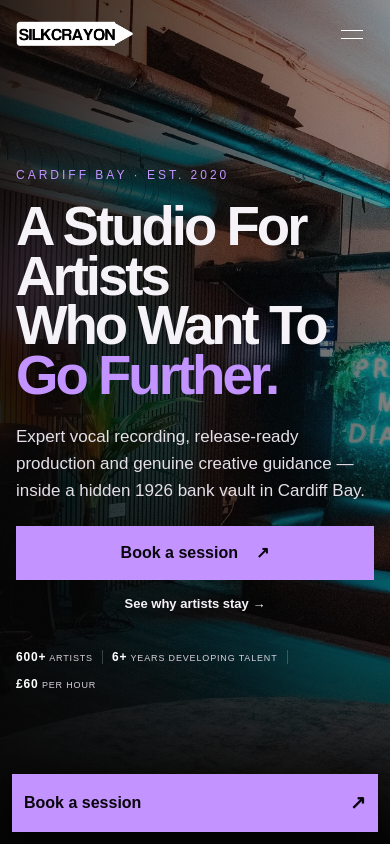
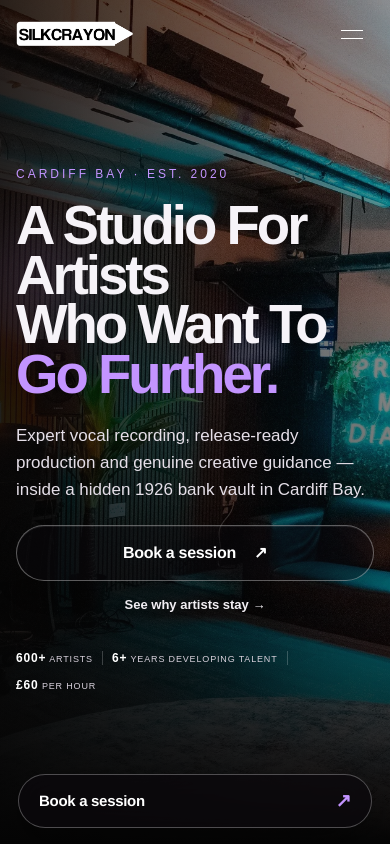
Before and after one commit to silkfutures/silkcrayon-studio, a Next.js app: page / in a window 390 px wide. Shown: the top 844 px of the page. Built offline with nearby package versions, Linux system fonts and the light colour scheme; no server answers.

Commit message:
Add files via upload

```diff
--- a/app/globals.css
+++ b/app/globals.css
@@ -88,3 +88,125 @@ html.navLocked,body.navLocked{overflow:hidden;overscroll-behavior:none}
   .mobileBookBar{z-index:60}
   .navLocked .mobileBookBar{display:none}
 }
+
+/* V13.2 — conversion polish */
+
+/* Cleaner booking CTAs: glass, rounded, white typography rather than purple blocks */
+.marketingSite .button.primary,
+.marketingSite .navCta,
+.marketingSite .mobileBookBar{
+  color:#fff;
+  background:rgba(12,10,14,.38);
+  border:1px solid rgba(255,255,255,.34);
+  border-radius:999px;
+  font-family:"Helvetica Neue",Helvetica,Arial,sans-serif;
+  font-weight:700;
+  letter-spacing:-.02em;
+  backdrop-filter:blur(14px) saturate(125%);
+  -webkit-backdrop-filter:blur(14px) saturate(125%);
+  box-shadow:inset 0 1px 0 rgba(255,255,255,.08),0 8px 30px rgba(0,0,0,.12);
+  transition:background .25s ease,border-color .25s ease,transform .25s ease,box-shadow .25s ease;
+}
+.marketingSite .button.primary:hover,
+.marketingSite .navCta:hover{
+  color:#fff;
+  background:rgba(195,148,255,.18);
+  border-color:rgba(195,148,255,.72);
+  transform:translateY(-1px);
+  box-shadow:0 10px 34px rgba(0,0,0,.22);
+}
+.marketingSite .heroActions .button.primary{padding:15px 24px}
+.marketingSite .finalCta .button.primary{padding:17px 26px}
+
+/* Services: finish the section intentionally instead of leaving a floating right-aligned line */
+.servicesV12{padding-bottom:82px}
+.serviceCta{
+  display:flex;
+  align-items:center;
+  justify-content:space-between;
+  gap:28px;
+  margin-top:0;
+  padding:28px 0 0;
+  border-top:0;
+  color:var(--muted);
+}
+.serviceCta>div span{
+  display:block;
+  color:#fff;
+  font-size:15px;
+  font-weight:700;
+}
+.serviceCta>div p{
+  margin:4px 0 0;
+  color:#827b87;
+  font-size:13px;
+}
+.serviceCta .softPill{
+  flex:0 0 auto;
+  display:inline-flex;
+  align-items:center;
+  gap:14px;
+  padding:11px 17px;
+  border:1px solid rgba(255,255,255,.22);
+  border-radius:999px;
+  color:#fff;
+  background:rgba(255,255,255,.025);
+  font-weight:700;
+  font-size:13px;
+  transition:.25s ease;
+}
+.serviceCta .softPill:hover{
+  border-color:rgba(195,148,255,.65);
+  background:rgba(195,148,255,.09);
+}
+.serviceCta .softPill span{color:var(--accent)}
+
+/* Spotify + Instagram */
+.listenStack{display:flex;flex-direction:column;gap:14px}
+.spotifyShell{overflow:hidden}
+.spotifyShell iframe{display:block}
+.instagramLink{
+  display:flex;
+  justify-content:space-between;
+  align-items:center;
+  gap:20px;
+  padding:14px 3px;
+  border-bottom:1px solid #302b35;
+  color:#bdb6c1;
+  font-size:12px;
+}
+.instagramLink strong{
+  color:#fff;
+  font-size:13px;
+  font-weight:700;
+}
+.instagramLink:hover strong{color:var(--accent)}
+
+/* Mobile persistent CTA now reads as a floating glass control rather than a banner */
+@media(max-width:700px){
+  .marketingSite .mobileBookBar{
+    left:18px;
+    right:18px;
+    bottom:max(16px,env(safe-area-inset-bottom));
+    height:54px;
+    padding:0 20px;
+    background:rgba(11,9,13,.76);
+    border-color:rgba(255,255,255,.28);
+    box-shadow:0 16px 45px rgba(0,0,0,.46);
+    font-size:15px;
+  }
+  .marketingSite .mobileBookBar span{color:var(--accent)}
+  .serviceCta{
+    align-items:flex-start;
+    flex-direction:row;
+    gap:18px;
+    padding-top:22px;
+  }
+  .serviceCta>div{max-width:60%}
+  .serviceCta .softPill{white-space:nowrap}
+  .spotifyShell iframe{height:380px!important}
+}
+@media(max-width:480px){
+  .serviceCta{flex-direction:column}
+  .serviceCta>div{max-width:none}
+}
--- a/app/page.js
+++ b/app/page.js
@@ -45,7 +45,7 @@ export default function Home(){
     <section id="services" className="section servicesV12"><div className="container">
       <Reveal><div className="sectionHeading serviceHeading"><div><p className="eyebrow">Services</p><h2>Come in with an idea.<br/>Leave with a record.</h2></div><p>Start with the session you need now. Stay for everything that comes next.</p></div></Reveal>
       <div className="serviceList">{services.map((s,i)=><Reveal key={s.title} delay={i*60}><article className={`serviceRow ${s.featured?'featured':''}`}><span className="serviceNumber">{s.n}</span><div><h3>{s.title}</h3><p>{s.copy}</p></div><div className="serviceMeta"><strong>{s.meta}</strong>{s.href?<Link href={s.href}>Book →</Link>:<a href="mailto:info@silkcrayon.com">Enquire →</a>}</div></article></Reveal>)}</div>
-      <Reveal><div className="serviceCta"><p>Not sure what to book?</p><Link href="/booking">Start with a recording session →</Link></div></Reveal>
+      <Reveal><div className="serviceCta"><div><span>Not sure what to book?</span><p>Most artists start with a vocal recording session.</p></div><Link className="softPill" href="/booking?service=vocal-recording">Start here <span>↗</span></Link></div></Reveal>
     </div></section>
 
     <section className="section sessionJourney"><div className="container">
@@ -65,7 +65,7 @@ export default function Home(){
 
     <section id="work" className="section workV12"><div className="container workGrid">
       <Reveal><div><p className="eyebrow">Made at Silkcrayon</p><h2>Hear the room,<br/>not the sales pitch.</h2><p className="muted">Music recorded and developed through Silkcrayon. Real artists, real sessions, real releases.</p></div></Reveal>
-      <Reveal delay={120}><div className="spotifyShell"><iframe style={{borderRadius:'12px'}} src="https://open.spotify.com/embed/playlist/1ZN4MdRbSbvCxsKLjeBiM6?utm_source=generator&theme=0" width="100%" height="352" frameBorder="0" allowFullScreen="" allow="autoplay; clipboard-write; encrypted-media; fullscreen; picture-in-picture" loading="lazy" title="Recorded at Silkcrayon playlist"></iframe></div></Reveal>
+      <Reveal delay={120}><div className="listenStack"><div className="spotifyShell"><iframe style={{borderRadius:'12px'}} src="https://open.spotify.com/embed/playlist/5IuKX22eXsbJFApMV3c74z?utm_source=generator&theme=0" width="100%" height="380" frameBorder="0" allowFullScreen="" allow="autoplay; clipboard-write; encrypted-media; fullscreen; picture-in-picture" loading="lazy" title="Recorded at Silkcrayon playlist"></iframe></div><a className="instagramLink" href="https://instagram.com/silkcrayon" target="_blank" rel="noreferrer"><span>Follow the studio</span><strong>@silkcrayon ↗</strong></a></div></Reveal>
     </div></section>
 
     <section className="section standardV12"><div className="container standardGrid">
@@ -77,7 +77,7 @@ export default function Home(){
       <Reveal><p className="eyebrow">Your next record starts here</p><h2>Ready when you are.</h2><p>Choose a session, pick a time and come make something worth keeping.</p><Link className="button primary large" href="/booking">Book Silkcrayon <span>↗</span></Link><p className="ctaMicro">From £60/hour · Secure online booking · Cardiff Bay</p></Reveal>
     </div></section>
 
-    <footer className="siteFooter"><div className="container footerGrid"><div><img src="/logo.png" alt="Silkcrayon"/><p>Cardiff Bay · Recording & creative development</p></div><div><a href="#services">Services</a><a href="#space">The space</a><Link href="/booking">Book</Link></div><div><Link href="/account/login">My Studio</Link><a href="mailto:info@silkcrayon.com">info@silkcrayon.com</a></div></div></footer>
+    <footer className="siteFooter"><div className="container footerGrid"><div><img src="/logo.png" alt="Silkcrayon"/><p>Cardiff Bay · Recording & creative development</p></div><div><a href="#services">Services</a><a href="#space">The space</a><Link href="/booking">Book</Link></div><div><Link href="/account/login">My Studio</Link><a href="https://instagram.com/silkcrayon" target="_blank" rel="noreferrer">Instagram ↗</a><a href="mailto:info@silkcrayon.com">info@silkcrayon.com</a></div></div></footer>
     <Link href="/booking" className="mobileBookBar">Book a session <span>↗</span></Link>
   </main>
 }
--- a/components/SiteHeader.js
+++ b/components/SiteHeader.js
@@ -46,6 +46,7 @@ export default function SiteHeader(){
       <a href="#space" onClick={close}>The space</a>
       <a href="#work" onClick={close}>Listen</a>
       <Link href="/account/login" onClick={close}>My Studio</Link>
+      <a href="https://instagram.com/silkcrayon" target="_blank" rel="noreferrer" onClick={close}>Instagram ↗</a>
       <Link className="button primary" href="/booking" onClick={close}>Book a session</Link>
     </div>}
   </header>
--- a/package.json
+++ b/package.json
@@ -1,6 +1,6 @@
 {
   "name": "silkcrayon-studio-os",
-  "version": "13.1.0",
+  "version": "13.2.0",
   "private": true,
   "scripts": {
     "dev": "next dev",
```
